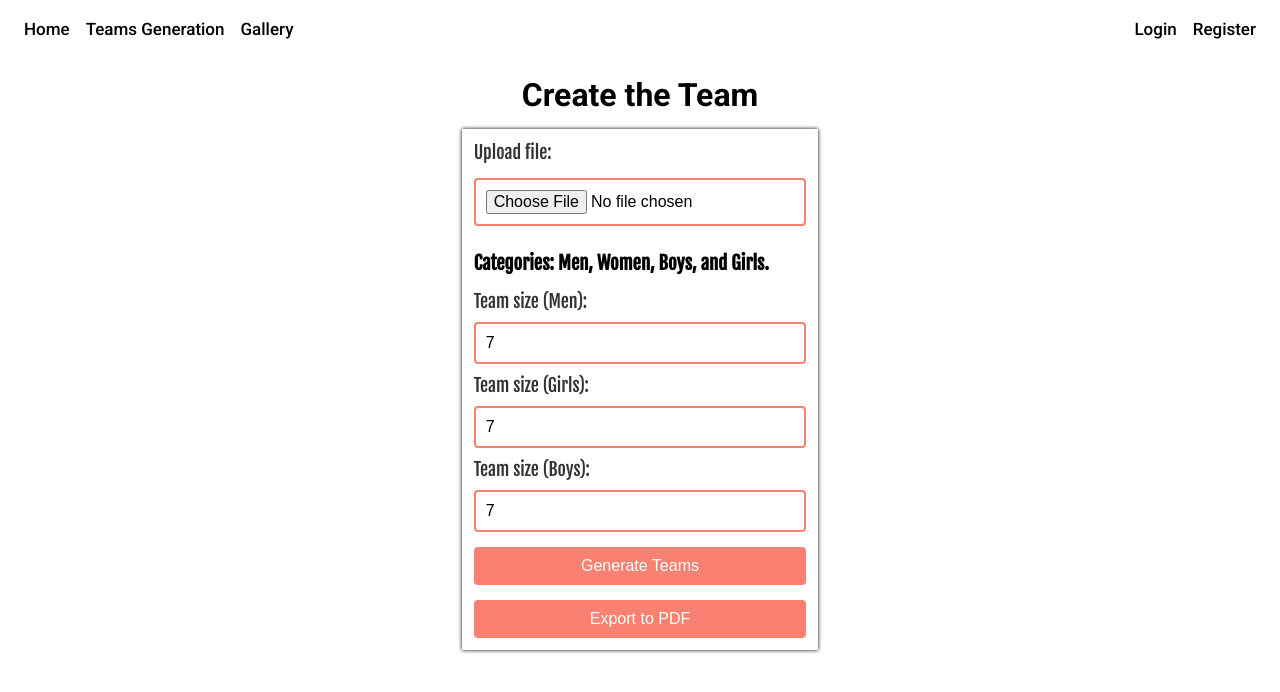
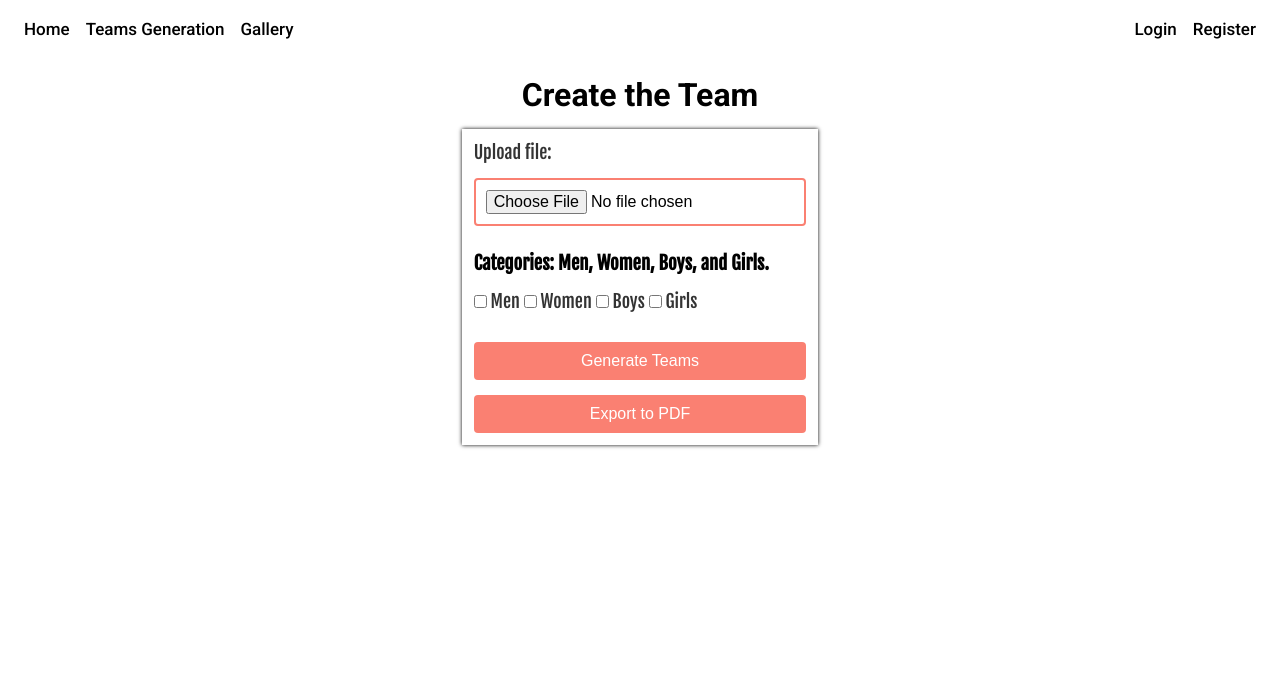
Before and after one commit to Chetan-1-hash/JPL, an Angular app: page /team in a window 1280 px wide. Shown: the top 692 px of the page. Built offline with nearby package versions, Linux system fonts and the light colour scheme; a web font is replaced by a local one.

Commit message:
Updated team features

```diff
--- a/src/app/Components/team-generation/team-generation.component.html
+++ b/src/app/Components/team-generation/team-generation.component.html
@@ -4,30 +4,51 @@
   </div>
   <div class="innercontainer">
     <div class="uploadsection">
+
       <label for="fileUpload">Upload file:</label>
       <input type="file" name="uploadFile" id="uploadFile" (change)="onFileUpload($event)">
       <h3 class="line-1">Categories: Men, Women, Boys, and Girls.</h3>
+
+      <div class="category-checkboxes">
+        <label>
+          <input type="checkbox" [(ngModel)]="isMenSelected"> Men
+        </label>
+        <label>
+          <input type="checkbox" [(ngModel)]="isWomenSelected"> Women
+        </label>
+        <label>
+          <input type="checkbox" [(ngModel)]="isBoysSelected"> Boys
+        </label>
+        <label>
+          <input type="checkbox" [(ngModel)]="isGirlsSelected"> Girls
+        </label>
+      </div>
+
+      <!-- Team Size Inputs -->
       <div class="team-size-inputs">
-        <label for="teamSizeMen">Team size (Men):</label>
-        <input type="number" id="teamSizeMen" min="1" [(ngModel)]="teamMenSize">
+        <label for="teamSizeMen" *ngIf="isMenSelected">Team size (Men):</label>
+        <input *ngIf="isMenSelected" type="number" id="teamSizeMen" min="1" [(ngModel)]="teamMenSize">
 
-        <!-- <label for="teamSizeWomen">Team size (Women):</label>
-        <input type="number" id="teamSizeWomen" min="1" [(ngModel)]="teamWomenSize"> -->
+        <label for="teamSizeWomen" *ngIf="isWomenSelected">Team size (Women):</label>
+        <input *ngIf="isWomenSelected" type="number" id="teamSizeWomen" min="1" [(ngModel)]="teamWomenSize">
 
-        <label for="teamSizeGirls">Team size (Girls):</label>
-        <input type="number" id="teamSizeGirls" min="1" [(ngModel)]="teamGirlsSize">
+        <label for="teamSizeGirls" *ngIf="isGirlsSelected">Team size (Girls):</label>
+        <input *ngIf="isGirlsSelected" type="number" id="teamSizeGirls" min="1" [(ngModel)]="teamGirlsSize">
 
-        <label for="teamSizeBoys">Team size (Boys):</label>
-        <input type="number" id="teamSizeBoys" min="1" [(ngModel)]="teamBoysSize">
+        <label for="teamSizeBoys" *ngIf="isBoysSelected">Team size (Boys):</label>
+        <input *ngIf="isBoysSelected" type="number" id="teamSizeBoys" min="1" [(ngModel)]="teamBoysSize">
       </div>
+
       <button id="generateTeams" class="button" (click)="generateTeams()">Generate Teams</button>
       <button id="exportPdf" class="button" (click)="exportPdf()">Export to PDF</button>
+
     </div>
 
     <div class="outputsection"
       *ngIf="generatedMenTeams?.length || generatedBoysTeams?.length || generatedGirlsTeams?.length">
-      <p class="tags">Men</p>
-      <div class="Tables" *ngIf="generatedMenTeams?.length" id="menTeams">
+
+      <p class="tags" *ngIf="isMenSelected">Men</p>
+      <div class="Tables" *ngIf="generatedMenTeams?.length && isMenSelected" id="menTeams">
         <table *ngFor="let team of generatedMenTeams; let teamIndex = index">
           <tr>
             <th>{{ MensTeamNames[teamIndex] }}</th>
@@ -37,8 +58,9 @@
           </tr>
         </table>
       </div>
-      <!-- <p class="tags">Women</p>
-      <div class="Tables" *ngIf="generatedWomenTeams?.length">
+
+      <p class="tags" *ngIf="isWomenSelected">Women</p>
+      <div class="Tables" *ngIf="generatedWomenTeams?.length && isWomenSelected">
         <table *ngFor="let team of generatedWomenTeams; let teamIndex = index">
           <tr>
             <th>{{ WomensTeamNames[teamIndex] }}</th>
@@ -47,9 +69,10 @@
             <td>{{ player }}</td>
           </tr>
         </table>
-      </div> -->
-      <p class="tags">Boys</p>
-      <div class="Tables" *ngIf="generatedBoysTeams?.length" id="boysTeams">
+      </div>
+
+      <p class="tags" *ngIf="isBoysSelected">Boys</p>
+      <div class="Tables" *ngIf="generatedBoysTeams?.length && isBoysSelected" id="boysTeams">
         <table *ngFor="let team of generatedBoysTeams; let teamIndex = index">
           <tr>
             <th>{{ BoysTeamNames[teamIndex] }}</th>
@@ -59,8 +82,9 @@
           </tr>
         </table>
       </div>
-      <p class="tags">Girls</p>
-      <div class="Tables" *ngIf="generatedGirlsTeams?.length" id="girlsTeams">
+
+      <p class="tags" *ngIf="isGirlsSelected">Girls</p>
+      <div class="Tables" *ngIf="generatedGirlsTeams?.length && isGirlsSelected" id="girlsTeams">
         <table *ngFor="let team of generatedGirlsTeams; let teamIndex = index">
           <tr>
             <th>{{ GirlsTeamNames[teamIndex] }}</th>
--- a/src/app/Components/team-generation/team-generation.component.ts
+++ b/src/app/Components/team-generation/team-generation.component.ts
@@ -13,18 +13,24 @@ import html2canvas from 'html2canvas';
 })
 export class TeamGenerationComponent {
 
+
+  isMenSelected: boolean = false;
+  isWomenSelected: boolean = false;
+  isBoysSelected: boolean = false;
+  isGirlsSelected: boolean = false;
+
   MensTeamNames: string[] = ['Captian America', 'Iron Man', 'The Hulk', 'Spider Man', 'Batman', 'Thor', 'Loki', 'Black Panther'];
-  // WomensTeamNames: string[] = ['Wonder Woman', 'Harmanpreet', 'Mithali Raj'];
+  WomensTeamNames: string[] = ['Wonder Woman', 'Harmanpreet', 'Mithali Raj'];
   BoysTeamNames: string[] = ['Doremon', 'Shinchan', 'Tom & Jerry', 'Oggy', 'Ninja Hatori', 'SpongeBob SquarePants', 'Pokemon', 'Motu Patlu'];
   GirlsTeamNames: string[] = ['Cinderella', 'Snow White', 'Tom & Jerry', 'Moana','Minnie Mouse'];
 
   teamMenSize: number = 7;
-  // teamWomenSize: number = 7;
+  teamWomenSize: number = 7;
   teamBoysSize: number = 7;
   teamGirlsSize: number = 7;
 
   generatedMenTeams: string[][] = [];
-  // generatedWomenTeams: string[][] = [];
+  generatedWomenTeams: string[][] = [];
   generatedBoysTeams: string[][] = [];
   generatedGirlsTeams: string[][] = [];
 
@@ -38,7 +44,6 @@ export class TeamGenerationComponent {
       const data = e.target.result;
       const workbook = XLSX.read(data, { type: 'binary' });
       this.workbook = workbook;
-      // this.generateTeams(); // Generate teams after the workbook is loaded
     };
 
     reader.readAsBinaryString(file);
@@ -46,8 +51,8 @@ export class TeamGenerationComponent {
 
   shuffleArray(arr: string[]): void {
     for (let i = arr.length - 1; i > 0; i--) {
-      const j = Math.floor(Math.random() * (i + 1)); // Generate a random index
-      [arr[i], arr[j]] = [arr[j], arr[i]]; // Swap the elements
+      const j = Math.floor(Math.random() * (i + 1));
+      [arr[i], arr[j]] = [arr[j], arr[i]];
     }
   }
 
@@ -59,17 +64,17 @@ export class TeamGenerationComponent {
     }
 
     const menPlayers = this.extractNamesFromSheet(this.workbook, 'MEN');
-    // const womenPlayers = this.extractNamesFromSheet(this.workbook, 'WOMEN');
+    const womenPlayers = this.extractNamesFromSheet(this.workbook, 'WOMEN');
     const boysPlayers = this.extractNamesFromSheet(this.workbook, 'Boys');
     const girlsPlayers = this.extractNamesFromSheet(this.workbook, 'Girls');
 
     this.shuffleArray(menPlayers);
-    // this.shuffleArray(womenPlayers);
+    this.shuffleArray(womenPlayers);
     this.shuffleArray(boysPlayers);
     this.shuffleArray(girlsPlayers);
 
     this.generatedMenTeams = this.splitIntoTeams(menPlayers, this.teamMenSize);
-    // this.generatedWomenTeams = this.splitIntoTeams(womenPlayers, this.teamWomenSize);
+    this.generatedWomenTeams = this.splitIntoTeams(womenPlayers, this.teamWomenSize);
     this.generatedBoysTeams = this.splitIntoTeams(boysPlayers, this.teamBoysSize);
     this.generatedGirlsTeams = this.splitIntoTeams(girlsPlayers, this.teamGirlsSize);
   }
@@ -82,7 +87,7 @@ export class TeamGenerationComponent {
     }
     const data: any[] = XLSX.utils.sheet_to_json(sheet, { header: 1 });
     const fullNames: string[] = [];
-    const fullNameIndex = data[0].indexOf('FullName'); // Find the 'FullName' column index
+    const fullNameIndex = data[0].indexOf('FullName');
 
     for (let i = 1; i < data.length; i++) {
       if (data[i][fullNameIndex]) {
```
Also changed, not shown: 4 other files (tests, documents, lock files or other folders).
